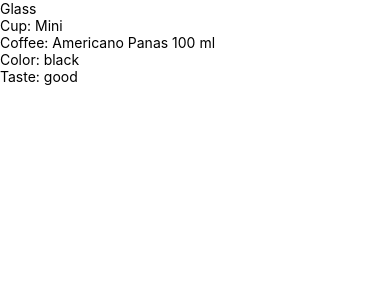
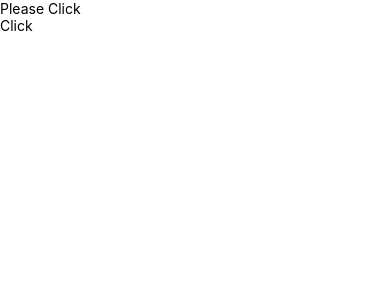
Before and after one commit to meoki-wong/LearnRn, a React Native app: screen / in a window 390 px wide. Shown: the top 300 px of the page. Built offline with nearby package versions, Linux system fonts and the light colour scheme.

Commit message:
1.5 Events

```diff
--- a/App.js
+++ b/App.js
@@ -1,22 +1,25 @@
 import React,{Component} from 'react';
-import {View, Text} from 'react-native';
-
-import Glass from './app/components/Glass';
+import {View, Text, TouchableOpacity} from 'react-native';
 
 export default class Index extends Component {
 
-  componentWillMount(){
-    console.log('Component Will Mount');
-  }
-
-  componentDidMount(){
-    console.log('Component Did Mount');
+  handleClick(i){
+    console.log('Nama saya '+i.nama+' asal '+i.asal);
   }
 
   render(){
+
+    const profil = {
+      nama: 'Arief Yusron',
+      asal: 'Sumenep'
+    }
+
     return (
       <View>
-        <Glass/>
+        <Text>Please Click</Text>
+        <TouchableOpacity onPress={()=>this.handleClick(profil)}>
+          <Text>Click</Text>
+        </TouchableOpacity>
       </View>
     )
   }
```
